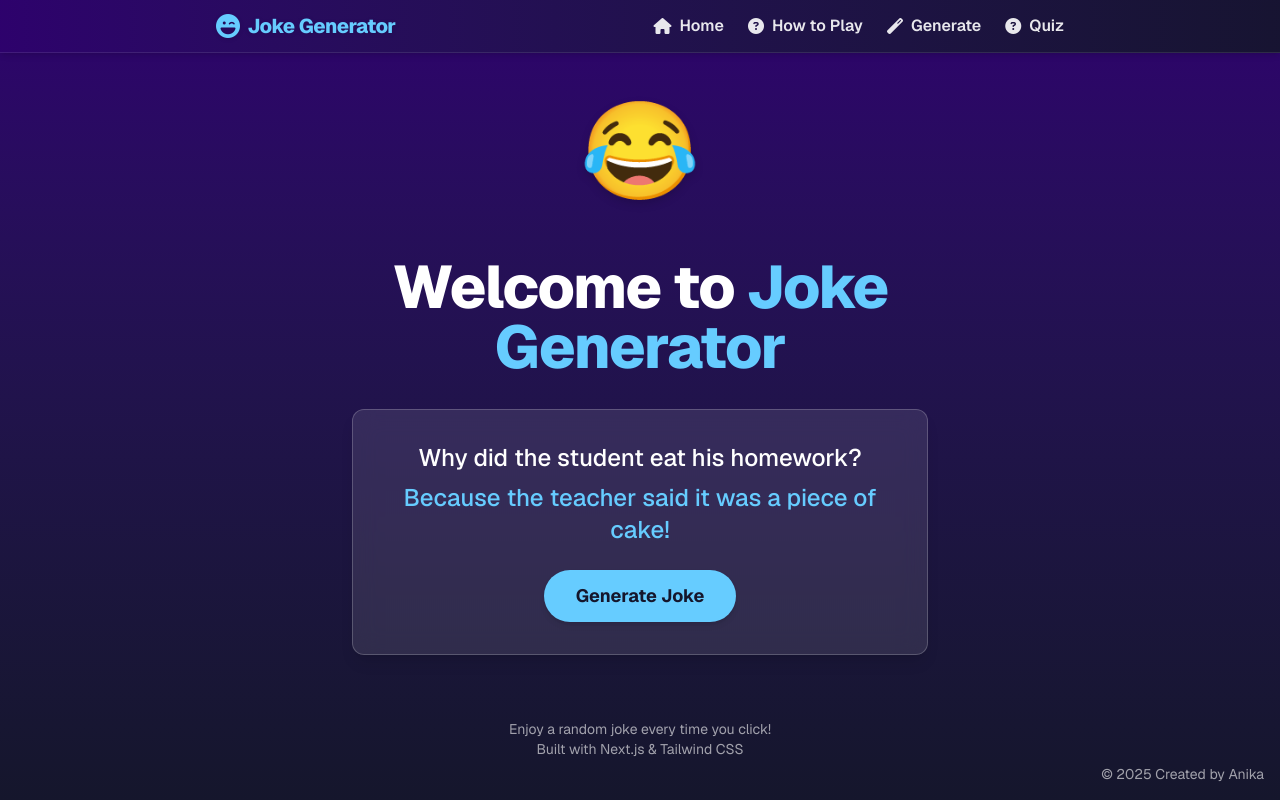
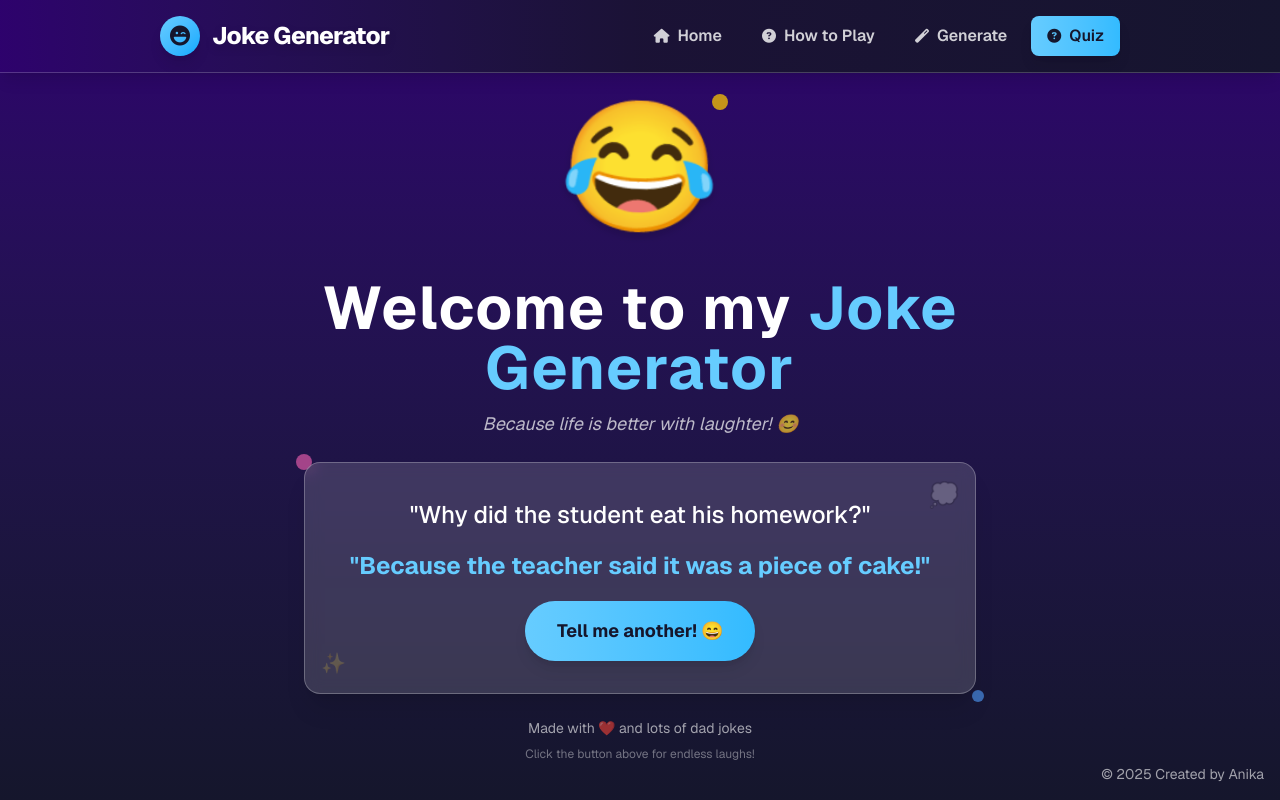
Before and after one commit to anika4anne/joke-generator, a Next.js app: page / in a window 1280 px wide. Built offline with nearby package versions, Linux system fonts and the light colour scheme.

Commit message:
changed navigation bar

```diff
--- a/src/app/page.tsx
+++ b/src/app/page.tsx
@@ -81,33 +81,47 @@ export default function HomePage() {
 
   return (
     <main className="flex min-h-screen flex-col items-center justify-center bg-gradient-to-b from-[#2e026d] to-[#15162c] px-4 text-white">
-      {/* Simple Topbar */}
-      <header className="fixed top-0 left-0 z-50 w-full border-b border-white/10 bg-gradient-to-r from-[#2e026d]/90 to-[#15162c]/90 shadow-md backdrop-blur-md">
-        <div className="mx-auto flex max-w-4xl items-center justify-between px-6 py-3">
-          <span className="flex items-center gap-2 text-xl font-extrabold tracking-tight text-[hsl(200,100%,70%)] drop-shadow">
-            <i className="fas fa-laugh-wink text-2xl" /> Joke Generator
+      {/* Enhanced Topbar */}
+      <header className="fixed top-0 left-0 z-50 w-full border-b border-white/20 bg-gradient-to-r from-[#2e026d]/95 via-[#1a1333]/95 to-[#15162c]/95 shadow-lg backdrop-blur-xl">
+        <div className="mx-auto flex max-w-5xl items-center justify-between px-8 py-4">
+          {/* Logo Section */}
+          <div className="flex items-center gap-3">
+            <div className="flex h-10 w-10 items-center justify-center rounded-full bg-gradient-to-br from-[hsl(200,100%,70%)] to-[hsl(200,100%,50%)] shadow-lg">
+              <i className="fas fa-laugh-wink text-xl text-[#15162c]" />
+            </div>
+            <span className="text-2xl font-extrabold tracking-tight text-white drop-shadow-lg">
+              Joke Generator
             </span>
-          <nav className="flex items-center gap-6">
+          </div>
+
+          {/* Navigation */}
+          <nav className="flex items-center gap-2">
             <Link
               href="/"
-              className="flex items-center gap-2 font-semibold text-white/90 transition hover:text-[hsl(200,100%,70%)]"
+              className="group flex items-center gap-2 rounded-lg px-4 py-2 font-semibold text-white/80 transition-all duration-200 hover:bg-white/10 hover:text-white hover:shadow-md"
             >
-              <i className="fas fa-home" /> Home
+              <i className="fas fa-home text-sm transition-transform duration-200 group-hover:scale-110" />
+              <span>Home</span>
             </Link>
+
             <button
-              className="flex items-center gap-2 font-semibold text-white/90 transition hover:text-[hsl(200,100%,70%)] focus:outline-none"
+              className="group flex items-center gap-2 rounded-lg px-4 py-2 font-semibold text-white/80 transition-all duration-200 hover:bg-white/10 hover:text-white hover:shadow-md focus:ring-2 focus:ring-[hsl(200,100%,70%)]/50 focus:outline-none"
               onClick={() => setShowHowToPlay(true)}
             >
-              <i className="fas fa-question-circle" /> How to Play
+              <i className="fas fa-question-circle text-sm transition-transform duration-200 group-hover:scale-110" />
+              <span>How to Play</span>
             </button>
+
             <button
-              className="flex items-center gap-2 font-semibold text-white/90 transition hover:text-[hsl(200,100%,70%)] focus:outline-none"
+              className="group flex items-center gap-2 rounded-lg px-4 py-2 font-semibold text-white/80 transition-all duration-200 hover:bg-white/10 hover:text-white hover:shadow-md focus:ring-2 focus:ring-[hsl(200,100%,70%)]/50 focus:outline-none"
               onClick={() => setShowGenerate(true)}
             >
-              <i className="fas fa-magic" /> Generate
+              <i className="fas fa-magic text-sm transition-transform duration-200 group-hover:scale-110" />
+              <span>Generate</span>
             </button>
+
             <button
-              className="flex items-center gap-2 font-semibold text-white/90 transition hover:text-[hsl(200,100%,70%)] focus:outline-none"
+              className="group flex items-center gap-2 rounded-lg bg-gradient-to-r from-[hsl(200,100%,70%)] to-[hsl(200,100%,60%)] px-4 py-2 font-semibold text-[#15162c] shadow-lg transition-all duration-200 hover:scale-105 hover:from-[hsl(200,100%,80%)] hover:to-[hsl(200,100%,70%)] hover:shadow-xl focus:ring-2 focus:ring-white/50 focus:outline-none"
               onClick={() => {
                 setShowQuiz(true);
                 setCurrentQuizJoke(getRandomJoke());
@@ -115,7 +129,8 @@ export default function HomePage() {
                 setQuizResult(null);
               }}
             >
-              <i className="fas fa-question-circle" /> Quiz
+              <i className="fas fa-question-circle text-sm transition-transform duration-200 group-hover:scale-110" />
+              <span>Quiz</span>
             </button>
           </nav>
         </div>
@@ -282,31 +297,71 @@ export default function HomePage() {
       {/* Spacer for topbar */}
       <div className="h-16" />
 
-      <div className="flex w-full max-w-xl flex-col items-center gap-8">
-        <span className={emojiClass} role="img" aria-label="laughing emoji">
+      <div className="flex w-full max-w-2xl flex-col items-center gap-6">
+        {/* Hand-drawn style emoji */}
+        <div className="relative">
+          <span className="mb-6 inline-block rotate-2 transform text-8xl drop-shadow-lg transition-transform duration-300 hover:rotate-0 md:text-9xl">
             😂
           </span>
-        <h1 className="text-center text-4xl font-extrabold tracking-tight md:text-6xl">
-          Welcome to{" "}
-          <span className="text-[hsl(200,100%,70%)]">Joke Generator</span>
+          <div className="absolute -top-2 -right-2 h-4 w-4 animate-pulse rounded-full bg-yellow-400"></div>
+        </div>
+
+        {/* More personal, handwritten-style title */}
+        <div className="text-center">
+          <h1 className="text-4xl font-bold tracking-wide md:text-6xl">
+            Welcome to my{" "}
+            <span className="relative text-[hsl(200,100%,70%)]">
+              Joke Generator
+              <div className="absolute -bottom-1 left-0 h-1 w-full -skew-x-12 transform bg-[hsl(200,100%,70%)]"></div>
+            </span>
           </h1>
-        <div className="flex w-full flex-col items-center gap-4 rounded-xl border border-white/20 bg-white/10 p-8 shadow-lg backdrop-blur-md">
-          <div className="min-h-[60px] text-center text-xl font-medium md:text-2xl">
-            <p className="mb-2">{joke.setup}</p>
-            <p className="text-[hsl(200,100%,70%)]">{joke.punchline}</p>
+          <p className="mt-3 text-lg text-white/70 italic">
+            Because life is better with laughter! 😊
+          </p>
         </div>
+
+        {/* Joke card with more personality */}
+        <div className="relative w-full">
+          <div className="absolute -top-2 -left-2 h-4 w-4 rounded-full bg-pink-400 opacity-60"></div>
+          <div className="absolute -right-2 -bottom-2 h-3 w-3 rounded-full bg-blue-400 opacity-60"></div>
+
+          <div className="relative overflow-hidden rounded-2xl border border-white/25 bg-white/15 p-8 shadow-xl backdrop-blur-sm">
+            {/* Decorative elements */}
+            <div className="absolute top-4 right-4 text-2xl opacity-20">💭</div>
+            <div className="absolute bottom-4 left-4 text-xl opacity-20">
+              ✨
+            </div>
+
+            <div className="space-y-4 text-center">
+              <div className="flex min-h-[80px] flex-col justify-center">
+                <p className="mb-3 text-xl leading-relaxed font-medium md:text-2xl">
+                  "{joke.setup}"
+                </p>
+                <p className="text-xl leading-relaxed font-bold text-[hsl(200,100%,70%)] md:text-2xl">
+                  "{joke.punchline}"
+                </p>
+              </div>
+
               <button
-            className="mt-2 rounded-full bg-[hsl(200,100%,70%)] px-8 py-3 text-lg font-bold text-[#15162c] shadow-md transition-all duration-200 hover:scale-105 hover:bg-[hsl(200,100%,80%)] focus:ring-2 focus:ring-white/50 focus:outline-none"
+                className="group relative transform rounded-full bg-gradient-to-r from-[hsl(200,100%,70%)] to-[hsl(200,100%,60%)] px-8 py-4 text-lg font-bold text-[#15162c] shadow-lg transition-all duration-300 hover:scale-105 hover:-rotate-1 hover:from-[hsl(200,100%,80%)] hover:to-[hsl(200,100%,70%)] hover:shadow-xl focus:ring-2 focus:ring-white/50 focus:outline-none"
                 onClick={() => setJoke(getRandomJoke())}
               >
-            Generate Joke
+                <span className="relative z-10">Tell me another! 😄</span>
+                <div className="absolute inset-0 scale-0 transform rounded-full bg-white/20 transition-transform duration-300 group-hover:scale-100"></div>
               </button>
             </div>
-        <p className="mt-8 text-center text-sm text-white/60">
-          Enjoy a random joke every time you click!
-          <br />
-          Built with Next.js & Tailwind CSS
+          </div>
+        </div>
+
+        {/* Personal note */}
+        <div className="space-y-2 text-center">
+          <p className="text-sm text-white/60">
+            Made with ❤️ and lots of dad jokes
           </p>
+          <p className="text-xs text-white/40">
+            Click the button above for endless laughs!
+          </p>
+        </div>
       </div>
 
       {/* Footer */}
```
Lines whose indentation alone changed are shown as unchanged.
